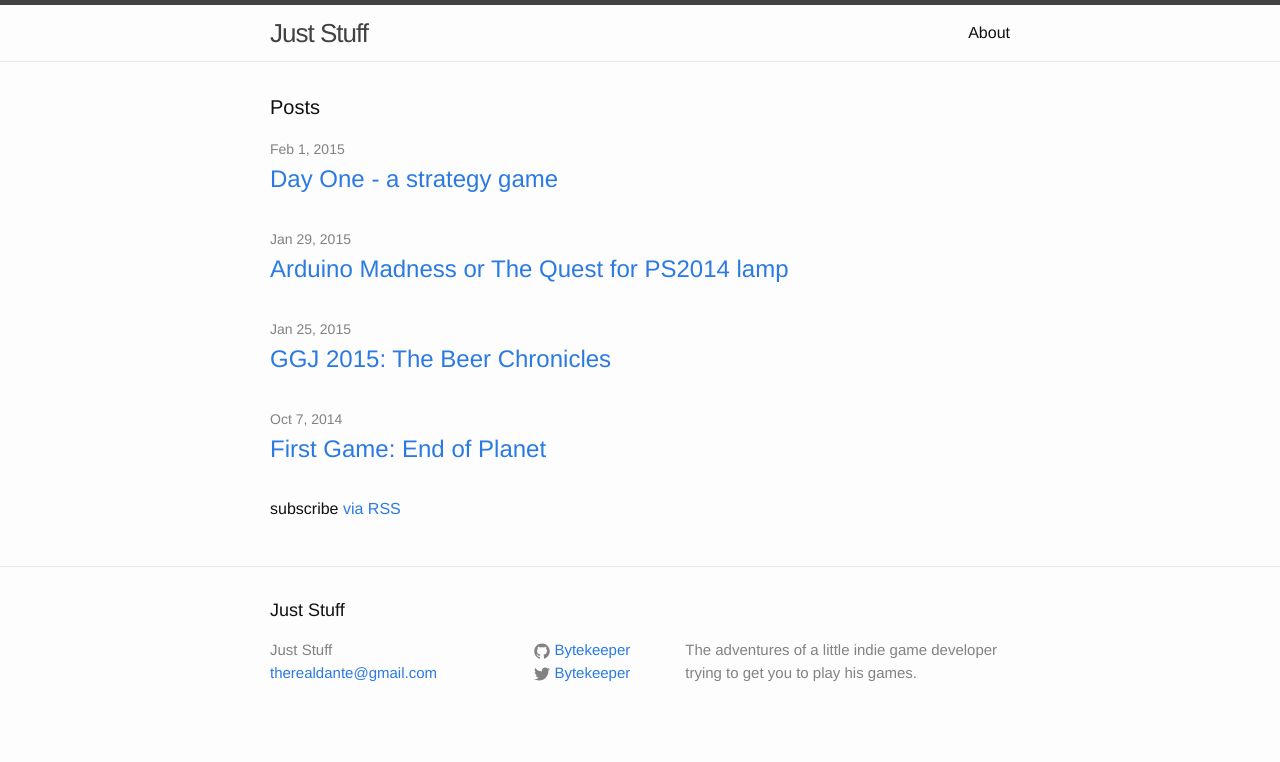
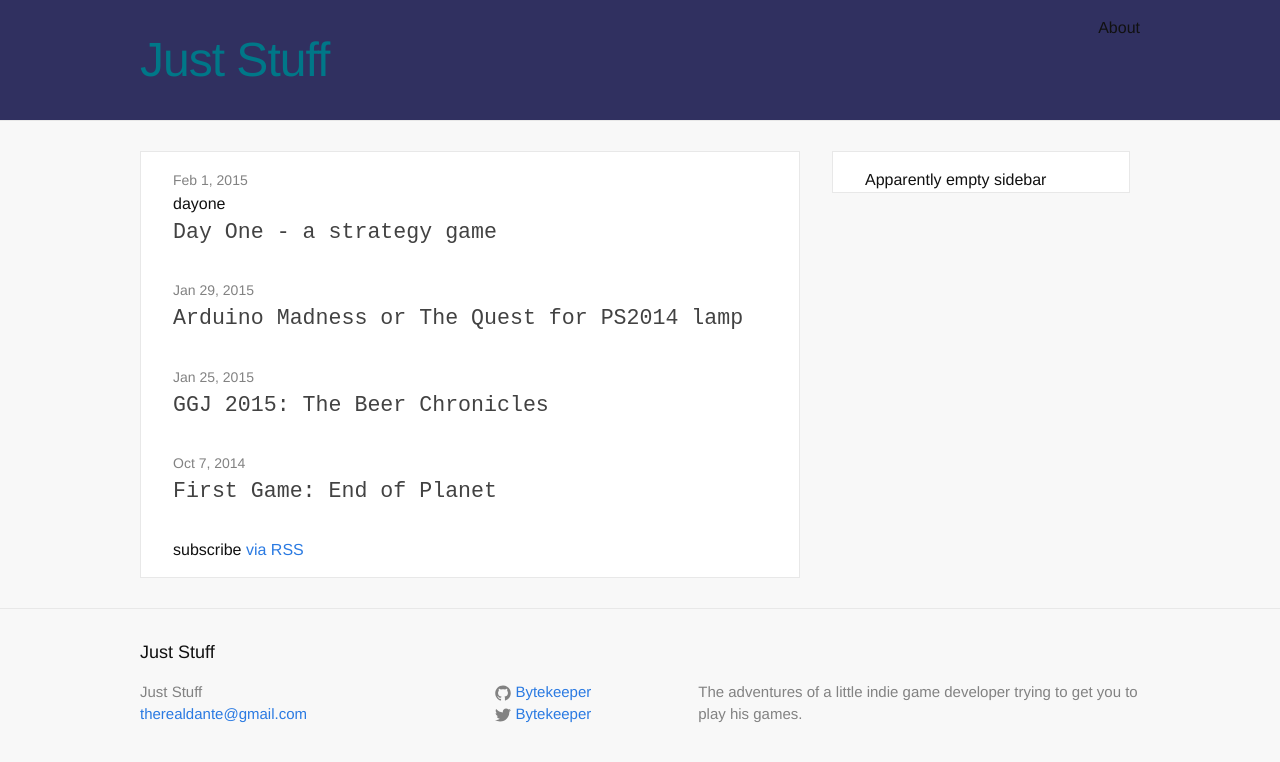
Before and after one commit to Bytekeeper/Bytekeeper.github.io, a Jekyll site: the page built from index.html, in a window 1280 px wide. Shown: the top 762 px of the page. Built offline with Jekyll 4.4.1, drawn with Linux system fonts in a browser that asks for light colours.

Commit message:
Major cleanup

```diff
--- /dev/null
+++ b/_includes/sidebar.html
@@ -0,0 +1 @@
+Apparently empty sidebar
--- a/_layouts/default.html
+++ b/_layouts/default.html
@@ -9,7 +9,14 @@
 
     <div class="page-content">
       <div class="wrapper">
+        <div class="column boxed two-thirds">
         {{ content }}
+        </div>
+        <div class="sidebar column one-thirds">
+            <div class="boxed">
+            {% include sidebar.html %}
+            </div>
+        </div>
       </div>
     </div>
 
--- a/_posts/2015-02-01-day-one.md
+++ b/_posts/2015-02-01-day-one.md
@@ -1,6 +1,7 @@
 ---
 layout: post
 title: "Day One - a strategy game"
+category: dayone
 ---
 Day One is a strategy game about you building up a nation. You build, you research, and you eXterminate. And you do all of this in one quarter of your screen!
 
--- a/_sass/_base.scss
+++ b/_sass/_base.scss
@@ -19,7 +19,7 @@ body {
     line-height: $base-line-height;
     font-weight: 300;
     color: $text-color;
-    background-color: $background-color;
+    background-color: #F8F8F8;
     -webkit-text-size-adjust: 100%;
 }
 
@@ -98,7 +98,6 @@ a {
 
     &:hover {
         color: $text-color;
-        text-decoration: underline;
     }
 }
 
@@ -153,18 +152,15 @@ pre {
 /**
  * Wrapper
  */
+
 .wrapper {
-    max-width: -webkit-calc(800px - (#{$spacing-unit} * 2));
-    max-width:         calc(800px - (#{$spacing-unit} * 2));
+    max-width: 1000px;
     margin-right: auto;
     margin-left: auto;
-    padding-right: $spacing-unit;
-    padding-left: $spacing-unit;
     @extend %clearfix;
 
     @include media-query($on-laptop) {
-        max-width: -webkit-calc(800px - (#{$spacing-unit}));
-        max-width:         calc(800px - (#{$spacing-unit}));
+        max-width: 1000px;
         padding-right: $spacing-unit / 2;
         padding-left: $spacing-unit / 2;
     }
--- a/_sass/_layout.scss
+++ b/_sass/_layout.scss
@@ -2,24 +2,24 @@
  * Site header
  */
 .site-header {
-    border-top: 5px solid $grey-color-dark;
     border-bottom: 1px solid $grey-color-light;
-    min-height: 56px;
+    min-height: 5em;
+    background-color: #303060;
 
     // Positioning context for the mobile navigation icon
     position: relative;
 }
 
 .site-title {
-    font-size: 26px;
-    line-height: 56px;
+    font-size: 3em;
+    line-height: 2.5em;
     letter-spacing: -1px;
     margin-bottom: 0;
     float: left;
 
     &,
     &:visited {
-        color: $grey-color-dark;
+        color: #007788;
     }
 }
 
@@ -156,7 +156,36 @@
     }
 }
 
+.one-fifth {
+    width: 20%;
+}
 
+.four-fifth {
+    width: 80%;
+}
+
+.two-thirds {
+    width: 66%;
+}
+
+.one-thirds {
+    width: 33%;
+}
+
+.column {
+    float: left;
+    box-sizing: border-box;
+}
+
+.boxed {
+    background-color: white;
+    border: 1px solid $grey-color-light;
+    padding: 1em 2em 0em;
+}
+
+.sidebar {
+    padding-left: 2em;
+}
 
 /**
  * Page content
@@ -183,9 +212,14 @@
     color: $grey-color;
 }
 
+a.post-link {
+    color: $grey-color-dark;
+}
+
 .post-link {
     display: block;
-    font-size: 24px;
+    font-size: 0.9em;
+    font-family: monospace;
 }
 
 
--- a/css/main.scss
+++ b/css/main.scss
@@ -9,6 +9,7 @@
 $base-font-family: Helvetica, Arial, sans-serif;
 $base-font-size:   16px;
 $small-font-size:  $base-font-size * 0.875;
+$tiny-font-size:  $small-font-size * 0.875;
 $base-line-height: 1.5;
 
 $spacing-unit:     30px;
--- a/index.html
+++ b/index.html
@@ -4,13 +4,15 @@ layout: default
 
 <div class="home">
 
-  <h1 class="page-heading">Posts</h1>
-
   <ul class="post-list">
     {% for post in site.posts %}
       <li>
         <span class="post-meta">{{ post.date | date: "%b %-d, %Y" }}</span>
-
+        <div class="post-categories">
+          {% for cat in post.categories %}
+          <span class="post-category">{{ cat | xml_escape }}</span>
+          {% endfor %}
+	</div>
         <h2>
           <a class="post-link" href="{{ post.url | prepend: site.baseurl }}">{{ post.title }}</a>
         </h2>
```
Also changed, not shown: 1 other file.
